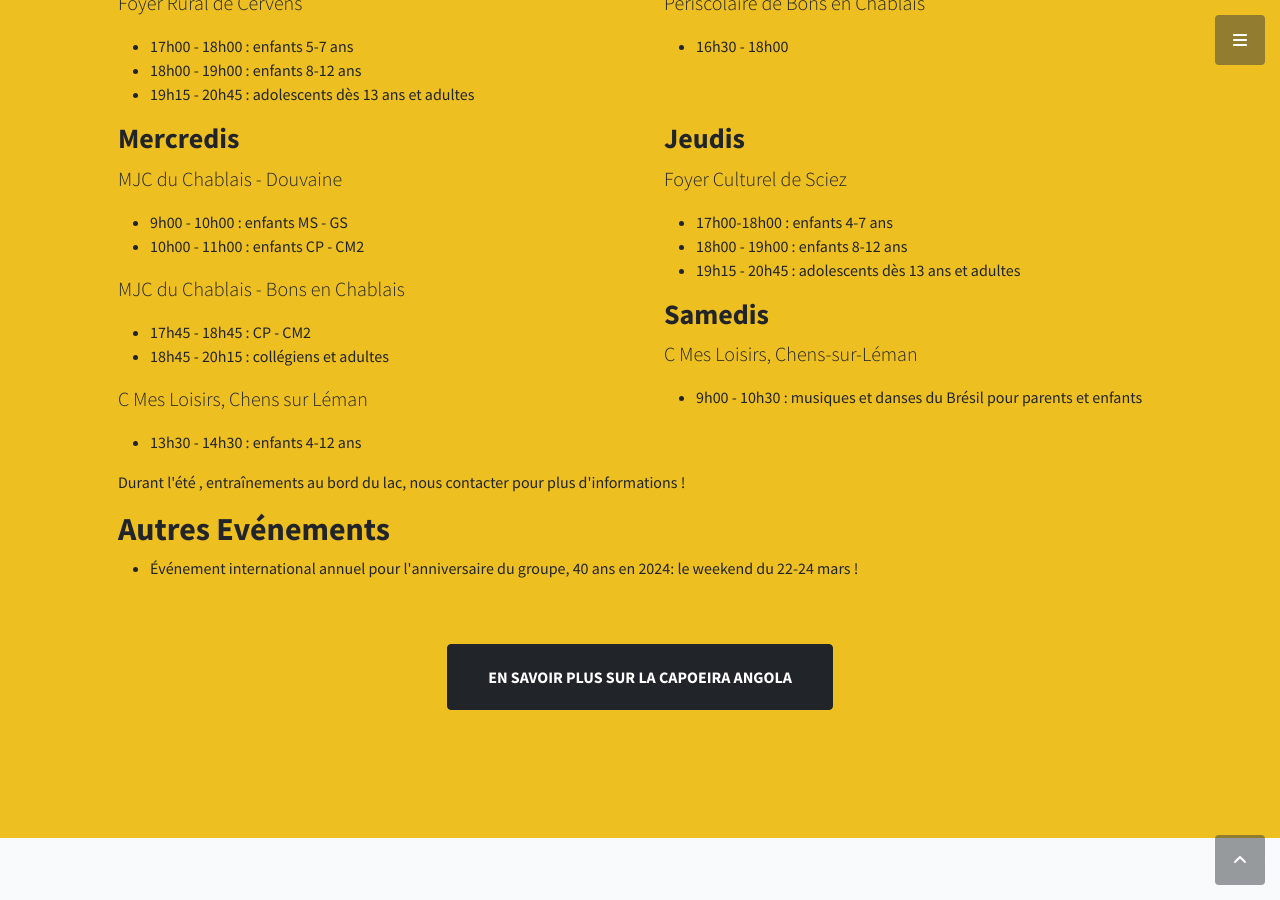
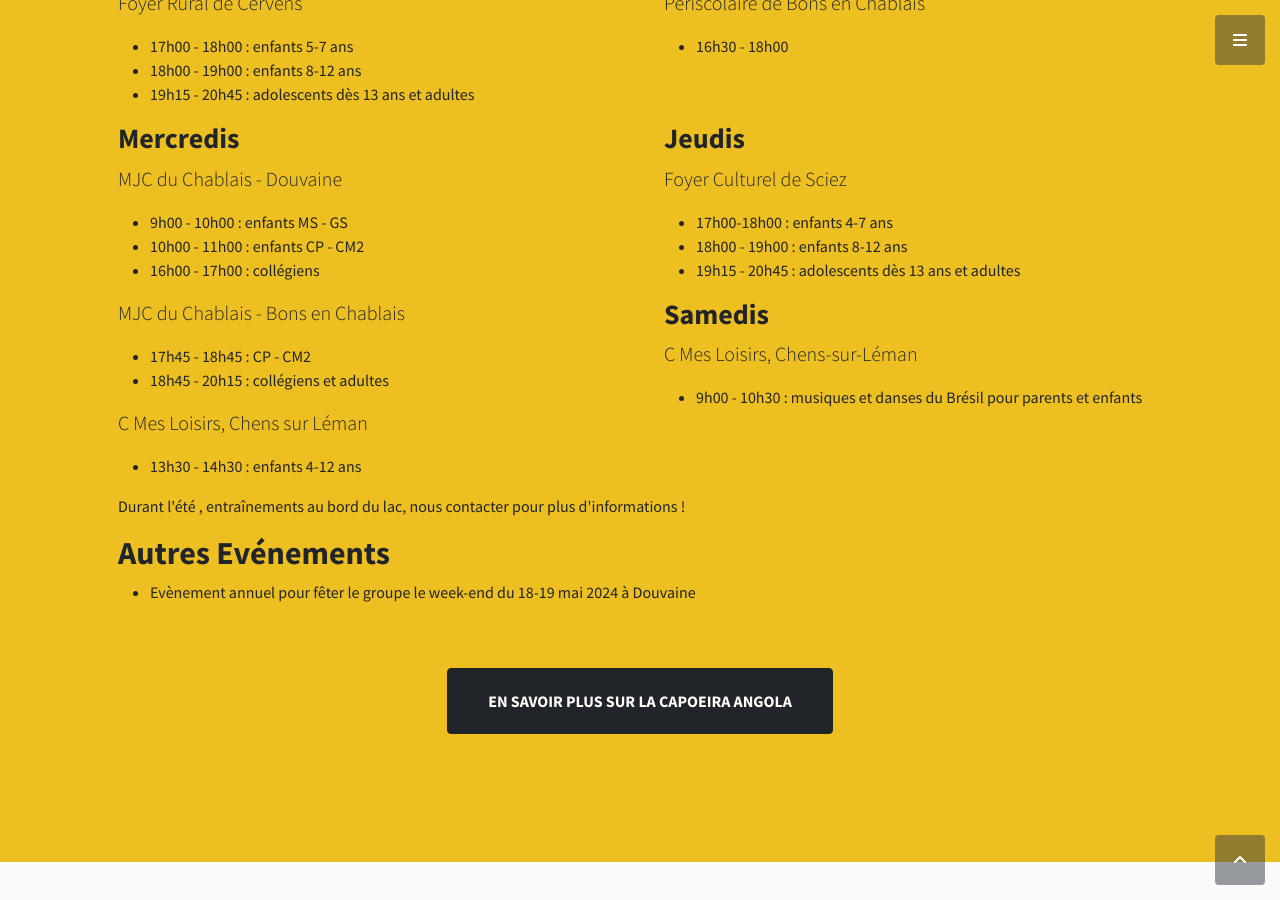
Before and after one commit to guillaumev/filhosdeangola, a Jekyll site: the page index.html, which Jekyll copies as it is, in a window 1280 px wide and 900 px high, scrolled down 1174 px. Built offline with Jekyll 4.4.1, drawn with Linux system fonts in a browser that asks for light colours; nearby versions of some CDN libraries.

Commit message:
text changes

```diff
--- a/index.html
+++ b/index.html
@@ -74,6 +74,7 @@
                     <ul>
                       <li>9h00 - 10h00 : enfants MS - GS</li>
                       <li>10h00 - 11h00 : enfants CP - CM2</li>
+                      <li>16h00 - 17h00 : collégiens</li>
                     </ul>
                     <p class="lead">MJC du Chablais - Bons en Chablais</p>
                     <ul>
@@ -103,7 +104,7 @@
                     <p>Durant l'été , entraînements au bord du lac, nous contacter pour plus d'informations !</p>
                     <h2>Autres Evénements</h2>
                     <ul>
-                      <li>Événement international annuel pour l'anniversaire du groupe, 40 ans en 2024: le weekend du 22-24 mars !</li>
+                      <li>Evènement annuel pour fêter le groupe le week-end du 18-19 mai 2024 à Douvaine</li>
                     </ul>
                   </div>
                 <!--<div class="row mt-5 mb-5 text-center">-->
```
